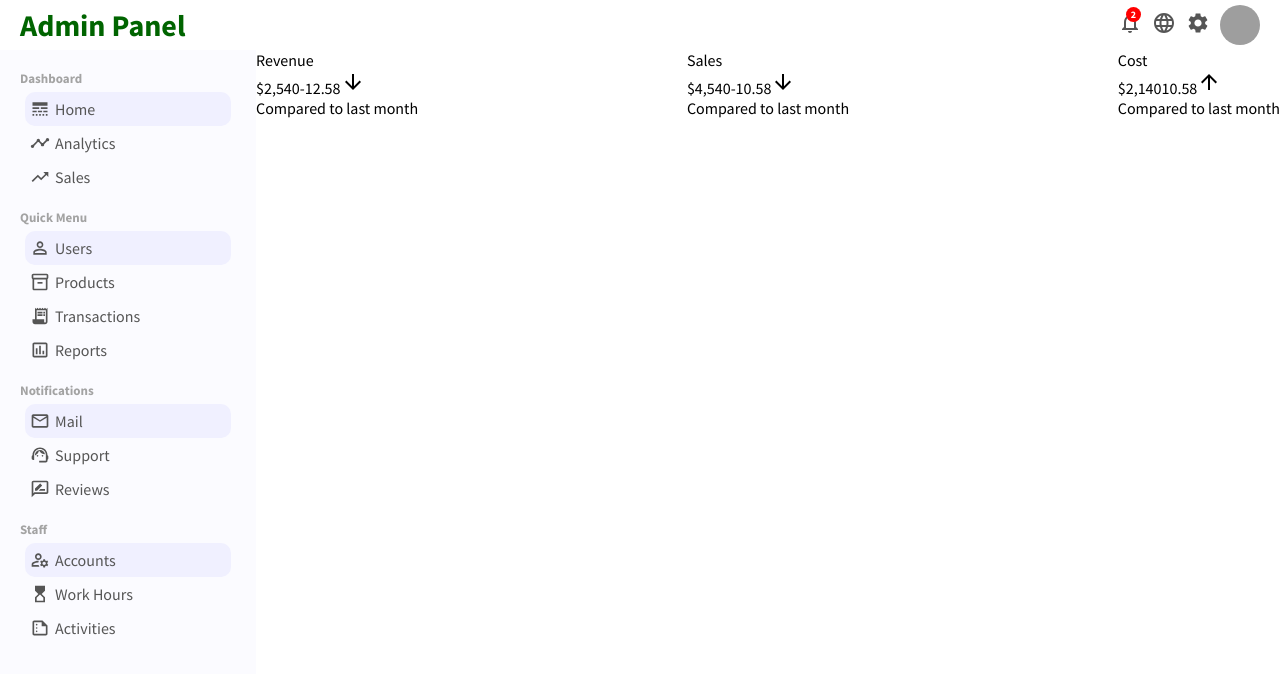
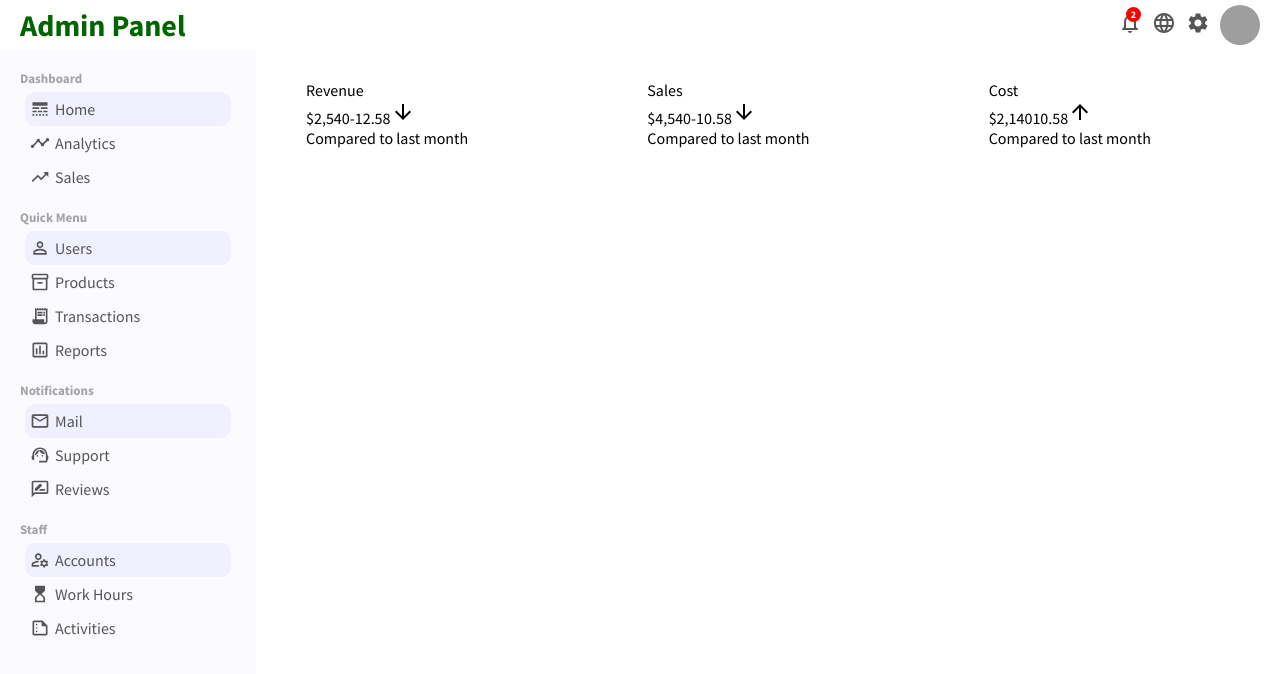
Before and after one commit to PJMantoss/admin_panel, a React (Create React App) app: page / in a window 1280 px wide. Shown: the top 674 px of the page. Built offline with nearby package versions, Linux system fonts and the light colour scheme; grey boxes are pictures that could not be loaded.

Commit message:
update FeaturedInfo styling

```diff
--- a/src/components/featuredInfo/featuredInfo.css
+++ b/src/components/featuredInfo/featuredInfo.css
@@ -3,3 +3,9 @@
     display: flex;
     justify-content: space-between;
 }
+
+.featuredItem {
+    flex: 1;
+    margin: 0 20px;
+    padding: 30px;
+}
```
